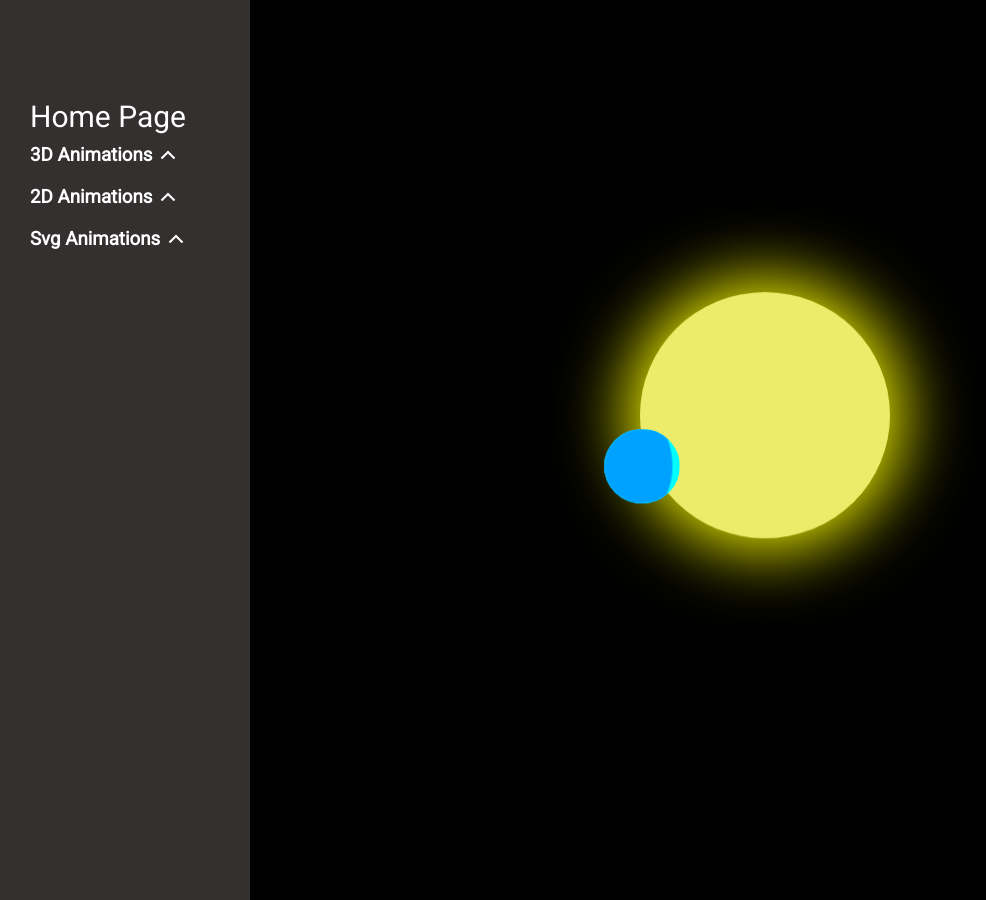
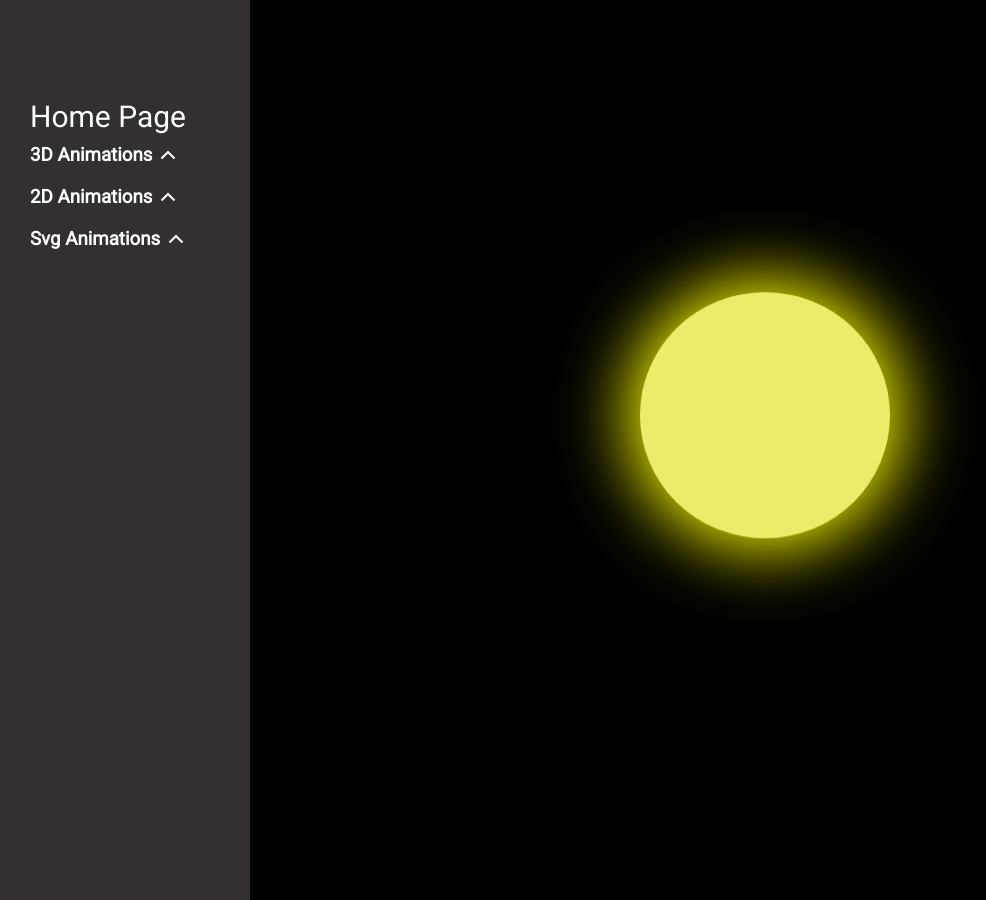
Before and after one commit to centek134/animations, a React (Create React App) app: page /3d-animations/rotating-planets in a window 1280 px wide. Shown: the top 900 px of the page, without its empty margins (0-986 px from the left). Built offline with nearby package versions, Linux system fonts and the light colour scheme; a web font is replaced by a local one.

Commit message:
changes changes in structure, and class naming, this will be changed before final version, but animation works fine

```diff
--- a/src/containers/3d_animations/RotatingPlanets/RotatingPlanets.js
+++ b/src/containers/3d_animations/RotatingPlanets/RotatingPlanets.js
@@ -7,13 +7,21 @@ export const RotatingPlanets = () => {
         <div className="rotating_planets">
             <div className="sun"></div>
             <div className="elipse">
-                <div className="first planet"></div>
+                <div className="planet_wrapper">
+                    <div className="first planet"></div>
+                </div>
             </div>
             <div className="elipse">
-                <div className="second planet"></div>
+                <div className="planet_wrapper">
+                    <div className="second planet"></div>
+                </div>
             </div>
             <div className="elipse">
-                <div className="third planet"></div>
+                <div className="planet_wrapper">
+                    <div className="left"></div>
+                    <div className="right"></div>
+                    <div className="circle"></div>
+                </div>
             </div>
         </div>
     </div>
```
